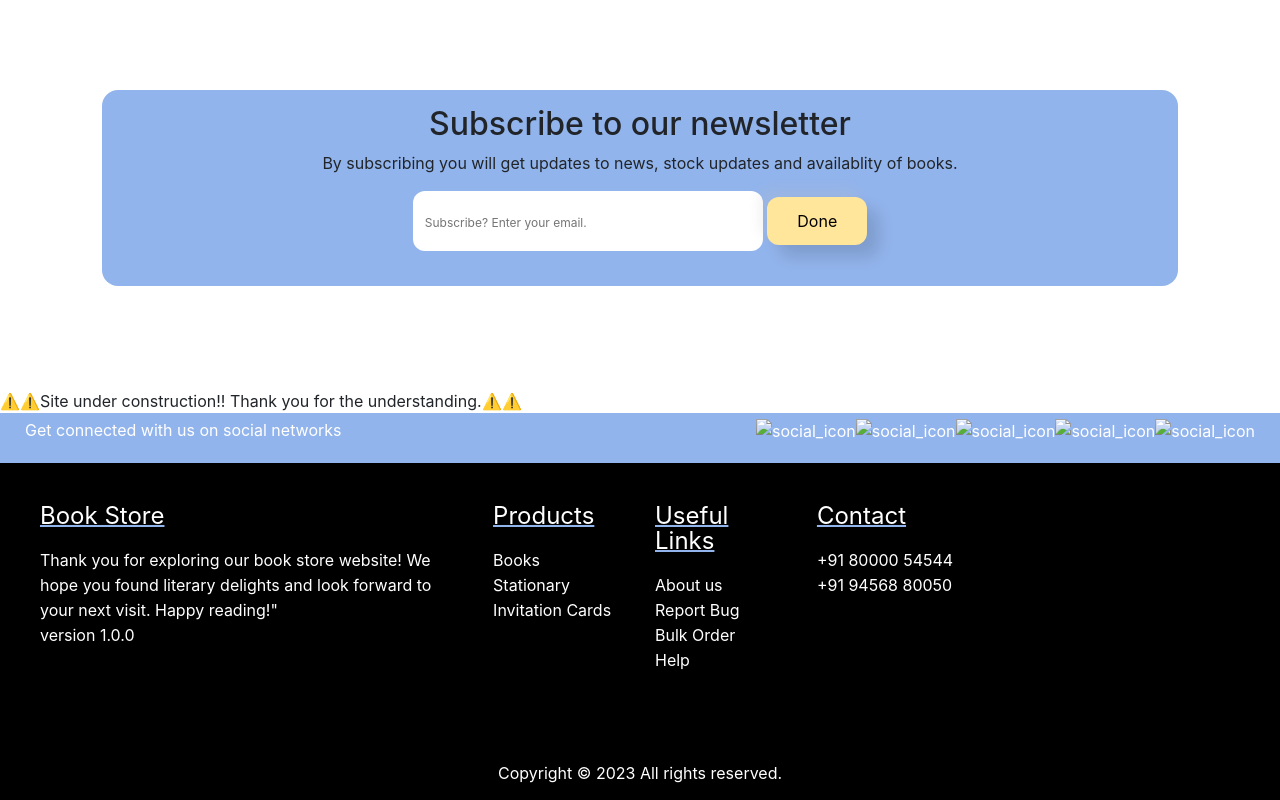
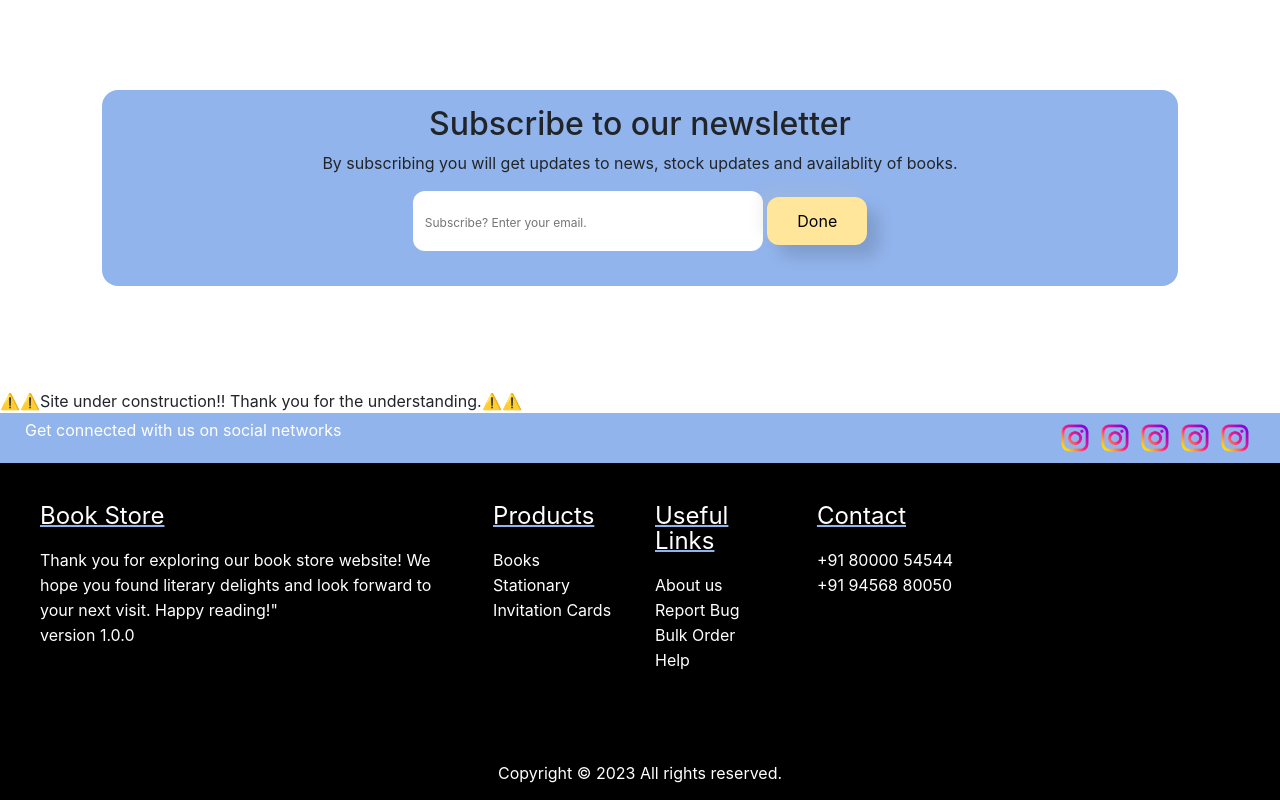
Before and after one commit to VedantMute/BookStore, a plain HTML site: page index.html in a window 1280 px wide. Shown: the part 3482-4282 px from the top of the page. Drawn offline with nearby package versions, Linux system fonts and the light colour scheme.

Commit message:
index.html

```diff
--- a/index.html
+++ b/index.html
@@ -217,15 +217,15 @@
           <p>Get connected with us on social networks</p>
         </div>
         <div class="footericon">
-          <div class="ficon"><img src="/html programs/icons/instagram (1).png" alt="social_icon" height="40px"
+          <div class="ficon"><img src="instagram (1).png" alt="social_icon" height="40px"
               width="40px"></div>
-          <div class="ficon"><img src="/html programs/icons/instagram (1).png" alt="social_icon" height="40px"
+          <div class="ficon"><img src="instagram (1).png" alt="social_icon" height="40px"
               width="40px"></div>
-          <div class="ficon"><img src="/html programs/icons/instagram (1).png" alt="social_icon" height="40px"
+          <div class="ficon"><img src="instagram (1).png" alt="social_icon" height="40px"
               width="40px"></div>
-          <div class="ficon"><img src="/html programs/icons/instagram (1).png" alt="social_icon" height="40px"
+          <div class="ficon"><img src="instagram (1).png" alt="social_icon" height="40px"
               width="40px"></div>
-          <div class="ficon"><img src="/html programs/icons/instagram (1).png" alt="social_icon" height="40px"
+          <div class="ficon"><img src="instagram (1).png" alt="social_icon" height="40px"
               width="40px"></div>
 
         </div>
```
